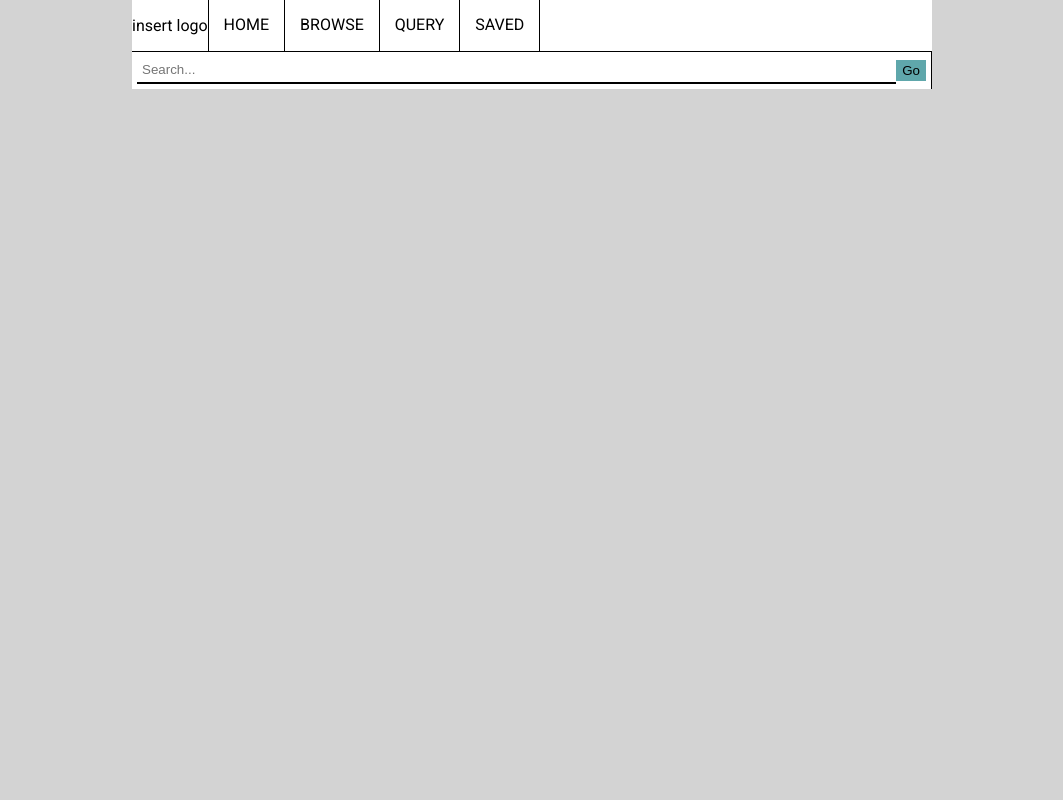
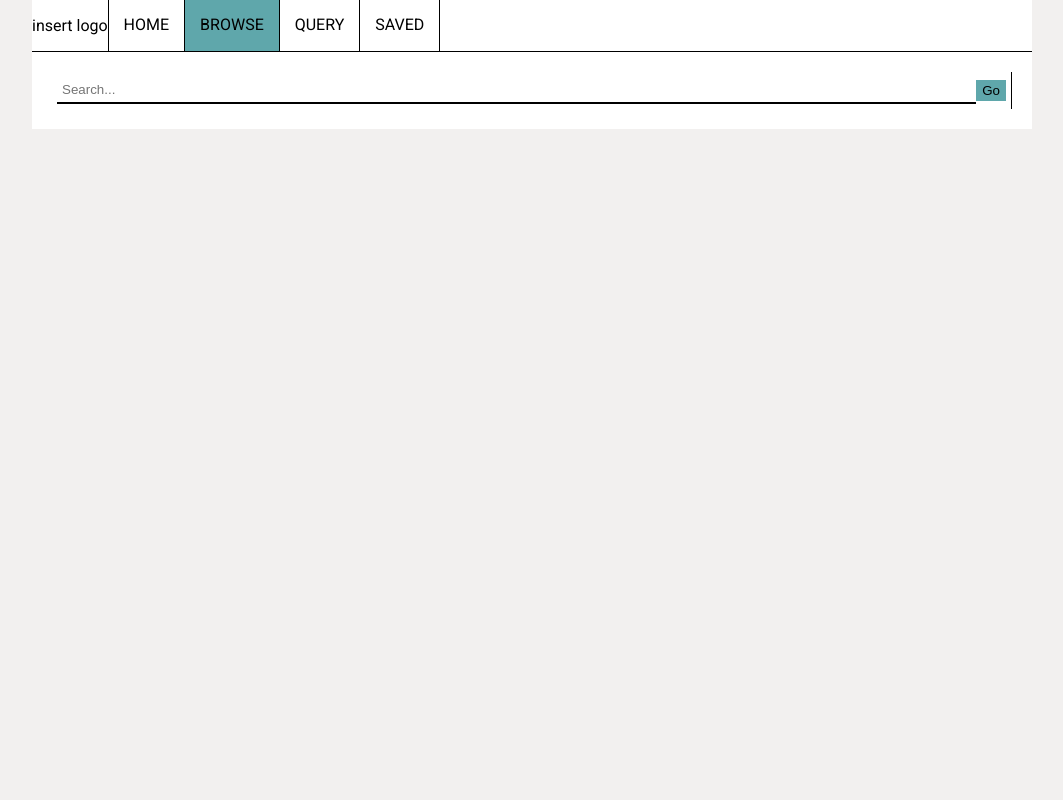
Before and after one commit to lvoz2/weblib, a Flask app: page /browse in a window 1280 px wide. Shown: the whole page, without its empty margins (108-1171 px from the left). Run offline with Flask 3, Linux system fonts and the light colour scheme; some web fonts are replaced.

Commit message:
Unified colouring, light/dark mode with light-dark(), split css across files for faster load times

```diff
--- a/app.py
+++ b/app.py
@@ -6,14 +6,44 @@ import flask
 app = flask.Flask(__name__)
 
 
+# The saved/recent items here are test items
+
+
 @app.get("/")
 @app.get("/index.html")
 def index() -> str:
     """index.html for site"""
+
     return flask.render_template(
         "index.html",
-        saved_items=[],
-        recent_items=[],
+        saved_items=[
+            {
+                "id": "717de6c1-32da-4001-b9a3-6378f4a38c64",
+                "title": "Australia",
+                "description": "Australia, officially the Commonwealth of Australia, is a country comprising the mainland of the Australian continent, the island of Tasmania and numerous smaller islands.[N 6] It has a total area of 7,688,287 km2 (2,968,464 sq mi), making it the sixth-largest country in the world and the largest in Oceania. Australia is the world's flattest and driest inhabited continent.[17] It is a megadiverse country, and its size gives it a wide variety of landscapes and climates including deserts in the interior and tropical rainforests along the coast. ",
+                "thumb_ext": "svg",
+                "thumb_mime": "image/svg+xml",
+                "saved": True,
+                "source": {
+                    "url": "https://en.wikipedia.org/wiki/Australia",
+                    "name": "Wikipedia",
+                },
+            }
+        ],
+        recent_items=[
+            {
+                "id": "717de6c1-32da-4001-b9a3-6378f4a38c64",
+                "title": "Australia",
+                "description": "Australia, officially the Commonwealth of Australia, is a country comprising the mainland of the Australian continent, the island of Tasmania and numerous smaller islands.[N 6] It has a total area of 7,688,287 km2 (2,968,464 sq mi), making it the sixth-largest country in the world and the largest in Oceania. Australia is the world's flattest and driest inhabited continent.[17] It is a megadiverse country, and its size gives it a wide variety of landscapes and climates including deserts in the interior and tropical rainforests along the coast. ",
+                "thumb_ext": "svg",
+                "thumb_mime": "image/svg+xml",
+                "saved": True,
+                "source": {
+                    "url": "https://en.wikipedia.org/wiki/Australia",
+                    "name": "Wikipedia",
+                },
+            }
+        ],
     )
 
 
--- /dev/null
+++ b/static/css/browse.css
@@ -0,0 +1,25 @@
+#search_container {
+    display: flex;
+    width: 100%;
+    padding: 5px;
+}
+
+#search_container > * {
+    max-height: 80%;
+    margin: auto;
+}
+
+#search_box {
+    border-top: 0px;
+    border-right: 0px;
+    border-bottom: 2px solid var(--text-colour);
+    border-left: 0px;
+    padding: 5px;
+}
+
+#search_btn {
+    height: 80%;
+    border: none;
+    background-color: var(--colour-2);
+    color: var(--text-colour);
+}
--- a/static/css/main.css
+++ b/static/css/main.css
@@ -1,19 +1,35 @@
+/* https://developer.mozilla.org/en-US/docs/Web/CSS/color_value/light-dark */
 :root {
+    color-scheme: light dark;
     --text-colour: light-dark(black, white);
-    --colour-1: light-dark(#D6D6D6, #353535);
-    --colour-2: light-dark(#5FA7AB, #2A4E50);
+    --colour-1: light-dark(white, #353535);
+    --colour-2: light-dark(#5FA7AB, #0E5181);
     --colour-3: light-dark(#44Af69, #28673E);
-    --colour-4: light-dark(#D9D9D9, #525252);
-    --colour-5: light-dark(#ADD7F6, #0E5181);
+    --colour-4: light-dark(#F2F0EF, #66615E);
+    --colour-5: light-dark(#ADD7F6, #2A4E50);
+    --colour-6: light-dark(darkgrey, lightgrey);
 }
 
 html {
     height: 100%;
 }
 
+* {
+    color: var(--text-colour);
+}
+
+.light {
+    color-scheme: light !important;
+}
+
+.dark {
+    color-scheme: dark !important;
+}
+
+/* Roboto font + styling from Google Fonts */
 body {
     margin: 0;
-    background-color: lightgrey;
+    background-color: var(--colour-4);
     font-family: "Roboto", sans-serif;
     font-optical-sizing: auto;
     font-weight: normal;
@@ -23,23 +39,23 @@ body {
 
 main {
     margin: 0 auto;
-    max-width: 800px;
-    background-color: white;
+    max-width: 1000px;
+    background-color: var(--colour-1);
     height: 100%;
 }
 
 .nav.list {
     display: flex;
-    border-bottom: 1px solid black;
+    border-bottom: 1px solid var(--text-colour);
 }
 
 .nav.item {
     display: flex;
-    border-right: 1px solid black;
+    border-right: 1px solid var(--text-colour);
 }
 
 .nav.item a {
-    color: black;
+    color: var(--text-colour);
     text-decoration: none;
     padding: 15px;
 }
@@ -48,155 +64,10 @@ main {
     flex-grow: 1;
 }
 
-#search_container {
-    display: flex;
-    width: 100%;
-    padding: 5px;
-}
-
-#search_container > * {
-    max-height: 80%;
-    margin: auto;
-}
-
-#search_box {
-    border-top: 0px;
-    border-right: 0px;
-    border-bottom: 2px solid black;
-    border-left: 0px;
-    padding: 5px;
-}
-
-#search_btn {
-    height: 80%;
-    border: none;
-    background-color: var(--colour-2);
-    color: var(--text-colour);
-}
-
 #content {
     padding: 20px;
 }
 
-.link {
-    text-decoration: none;
-    color: black;
-    transition: padding-right 0.1s ease;
-    font-size: x-large;
-    font-weight: bold;
+.nav.item.selected {
+    background-color: var(--colour-2);
 }
-
-.link-container {
-    position: relative;
-    text-decoration: none;
-    font-size: large;
-}
-
-.link-container::before {
-    content: "";
-    width: 100%;
-    height: 1px;
-    position: absolute;
-    bottom: 0;
-    left: 0;
-    background-color: black;
-}
-
-.arrow {
-    transition: 0.1s ease;
-    display: inline-block;
-}
-
-.link:hover {
-    padding-right: 10px;
-}
-
-.link:hover .arrow {
-    transform: translateX(10px);
-}
-
-.card {
-    margin-top: 10px;
-    border-radius: 5px 5px 5px 5px;
-    border: solid 1px black;
-    width: 200px;
-    height: 300px;
-    display: flex;
-    flex-direction: column;
-}
-
-.card img {
-    width: 100%;
-    height: auto;
-    object-fit: contain;
-}
-
-.card h3 {
-    margin: 0;
-}
-
-.card p {
-    margin: 0;
-    overflow: hidden;
-    text-overflow: ellipsis;
-    line-clamp: 6;
-    -webkit-line-clamp: 6;
-    display: -webkit-box;
-    -webkit-box-orient: vertical;
-}
-
-.card-inner-box {
-    padding: 10px;
-    flex-grow: 1;
-}
-
-.card-inner-top {
-    font-size: large;
-    height: 1.625rem
-}
-
-.card-inner-top h3 {
-    display: inline-block;
-}
-
-.save-icons {
-    color: black;
-    transition: color 0.3s;
-    float: right;
-    line-height: 1;
-    position: relative;
-    top: 50%;
-    transform: translate(0,-50%);
-}
-
-.save-icon {
-    transition: opacity 0.25s;
-}
-
-.save-icon:not(.hidden) {
-    opacity: 1;
-}
-
-.save-icon-first {
-    position: absolute;
-}
-
-.save-icon.hidden {
-    opacity: 0;
-}
-
-.save-icons:hover, .save-icon.fa-solid.fa-bookmark {
-    color: red;
-}
-
-#recent {
-    margin-top: 20px;
-}
-
-.card-source {
-    padding: 10px;
-    border-top: 1px solid darkgrey;
-    background-color: #F2F0EF;
-    border-radius: 0px 0px 5px 5px;
-    font-size: small;
-}
--- a/static/js/main.js
+++ b/static/js/main.js
@@ -1,3 +1,8 @@
+/*
+ * Stumbled upon this recently. I've done some of its suggestions before, but its pretty neat
+ * https://youmightnotneedjquery.com/
+ */
+
 function toggleSave(e) {
     let target = e.target;
     if (target.innerHTML.length === 0) {
--- a/templates/browse.html
+++ b/templates/browse.html
@@ -1,4 +1,18 @@
 {% extends 'layout.html' %}
+{% block critical_files_preload %}
+<link rel="preload" href="{{ url_for('static', filename='css/browse.css') }}" crossorigin="anonymous" as="style">
+{% endblock %}
+{% block preload_head %}
+{% if results %}
+{% for item in results %}
+<link rel="preload" href="{{ url_for('static', filename=('cache/' + item.id + '/thumb.' + item.thumb_ext)) }}" as="image" type="{{item.thumb_mime}}">
+{% endfor %}
+{% endif %}
+{% endblock %}
+{% block critical_files %}
+<link rel="stylesheet" href="{{ url_for('static', filename='css/browse.css') }}">
+{% endblock %}
+{% block selected_browse %} selected{% endblock %}
 {% block content %}
 <div class="nav item stretch">
     <div id="search_container">
--- a/templates/layout.html
+++ b/templates/layout.html
@@ -4,13 +4,16 @@
     <meta charset="UTF-8"></meta>
     <meta name="viewport" content="width=device-width, initial-scale=1"></meta>
     <meta name="description" content="An online library of books for libraries">
+    <meta name="color-scheme" content="dark light" />
     <title>WebLib</title>
     <link rel="shortcut icon" href="{{ url_for('static', filename='img/favicon.svg') }}">
+    <!-- Heavy influence from the McMaster-Carr website -->
     <link rel="preconnect" href="https://fonts.googleapis.com" crossorigin="anonymous">
     <link rel="preconnect" href="https://fonts.gstatic.com" crossorigin="anonymous">
     <link rel="preconnect" href="https://cdnjs.cloudflare.com" crossorigin="anonymous">
     <link rel="preload" href="{{ url_for('static', filename='css/main.css') }}" crossorigin="anonymous" as="style">
     <link rel="preload" href="{{ url_for('static', filename='js/main.js') }}" crossorigin="anonymous" as="script">
+    {% block critical_files_preload %}{% endblock %}
     <link rel="preload" href="https://fonts.googleapis.com/css2?family=Roboto:ital,wght@0,100..900;1,100..900&display=swap" crossorigin="anonymous" as="style">
     <link rel="preload" href="https://fonts.gstatic.com/s/roboto/v48/KFO7CnqEu92Fr1ME7kSn66aGLdTylUAMa3yUBA.woff2" crossorigin="anonymous" as="font" type="font/woff2">
     <link rel="preload" href="https://fonts.gstatic.com/s/roboto/v48/KFO7CnqEu92Fr1ME7kSn66aGLdTylUAMawCUBGEe.woff2" crossorigin="anonymous" as="font" type="font/woff2">
@@ -18,11 +21,12 @@
     <link rel="preload" href="https://cdnjs.cloudflare.com/ajax/libs/font-awesome/6.7.2/css/all.min.css" crossorigin="anonymous" as="style">
     <link rel="preload" href="https://cdnjs.cloudflare.com/ajax/libs/font-awesome/6.7.2/webfonts/fa-regular-400.woff2" crossorigin="anonymous" as="font" type="font/woff2">
     <link rel="preload" href="https://cdnjs.cloudflare.com/ajax/libs/font-awesome/6.7.2/webfonts/fa-solid-900.woff2" crossorigin="anonymous" as="font" type="font/woff2">
-    {% block head %}{% endblock %}
+    {% block preload_head %}{% endblock %}
     <link rel="stylesheet" href="{{ url_for('static', filename='css/main.css') }}">
+    <script src="{{ url_for('static', filename='js/main.js') }}"></script>
+    {% block critical_files %}{% endblock %}
     <link rel="stylesheet" href="https://fonts.googleapis.com/css2?family=Roboto:ital,wght@0,100..900;1,100..900&display=swap">
     <link rel="stylesheet" href="https://cdnjs.cloudflare.com/ajax/libs/font-awesome/6.7.2/css/all.min.css" integrity="sha512-Evv84Mr4kqVGRNSgIGL/F/aIDqQb7xQ2vcrdIwxfjThSH8CSR7PBEakCr51Ck+w+/U6swU2Im1vVX0SVk9ABhg==" crossorigin="anonymous">
-    <script src="{{ url_for('static', filename='js/main.js') }}"></script>
 </head>
 <body>
     <main>
@@ -31,21 +35,23 @@
                 <div class="nav item logo">
                     <p>insert logo</p>
                 </div>
-                <div class="nav item">
+                <div class="nav item{% block selected_home %}{% endblock %}">
                     <a href="/">HOME</a>
                 </div>
-                <div class="nav item">
+                <div class="nav item{% block selected_browse %}{% endblock %}">
                     <a href="/browse">BROWSE</a>
                 </div>
-                <div class="nav item">
+                <div class="nav item{% block selected_query %}{% endblock %}">
                     <a href="/query">QUERY</a>
                 </div>
-                <div class="nav item">
+                <div class="nav item{% block selected_saved %}{% endblock %}">
                     <a href="/saved">SAVED</a>
                 </div>
             </div>
         </div>
-        {% block content %}{% endblock %}
+        <div id="content">
+            {% block content %}{% endblock %}
+        </div>
     </main>
 </body>
 </html>
--- a/templates/query.html
+++ b/templates/query.html
@@ -1,4 +1,5 @@
 {% extends 'layout.html' %}
+{% block selected_query %} selected{% endblock %}
 {% block content %}
 <div class="nav item stretch">
     <div id="search_container">
--- a/templates/saved.html
+++ b/templates/saved.html
@@ -0,0 +1,5 @@
+{% extends 'layout.html' %}
+{% block selected_saved %} selected{% endblock %}
+{% block content %}
+
+{% endblock %}
```
Also changed, not shown: static/css/index.css (added, +128 -0 lines), templates/index.html (+15 -3 lines).
